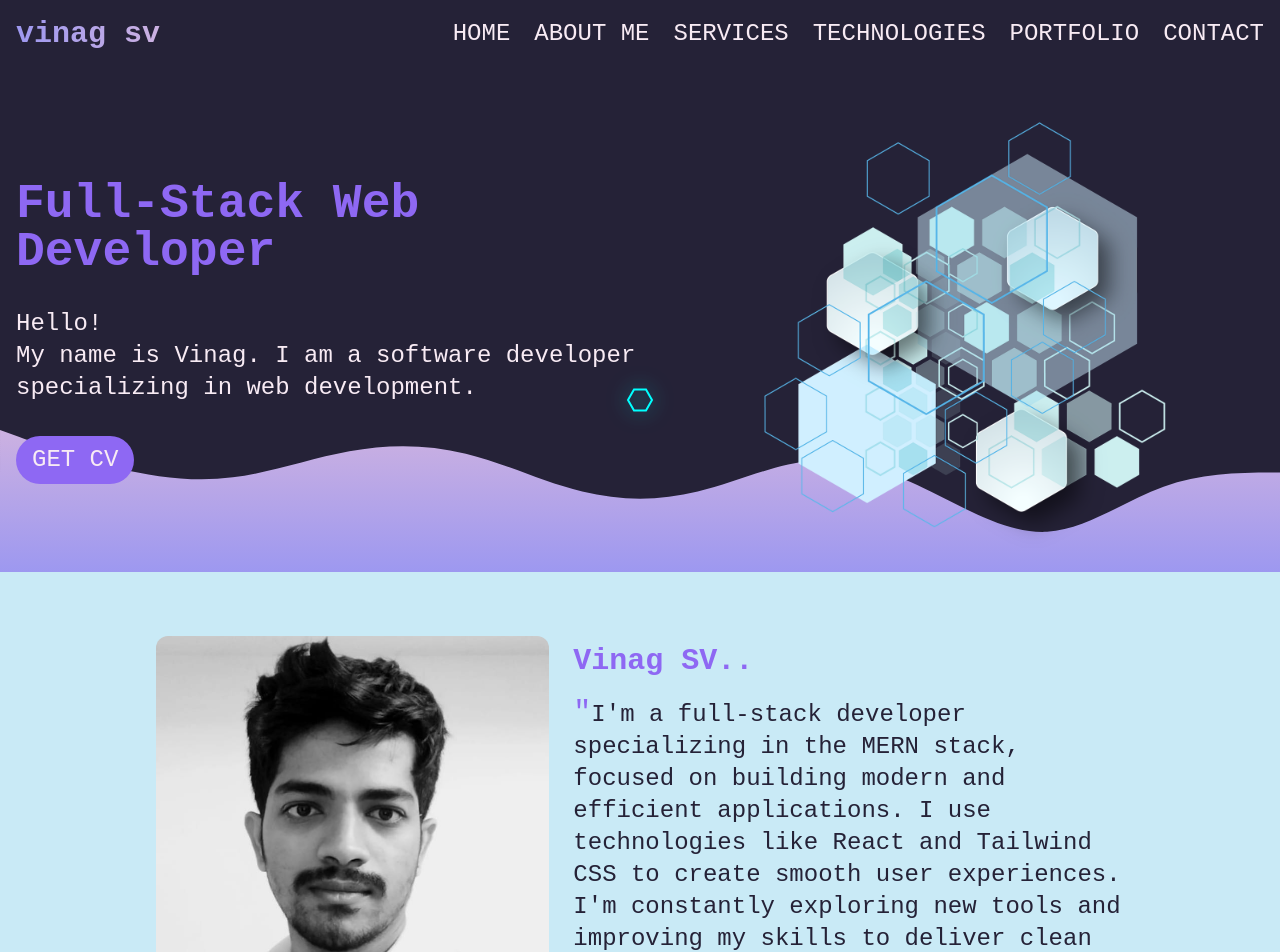
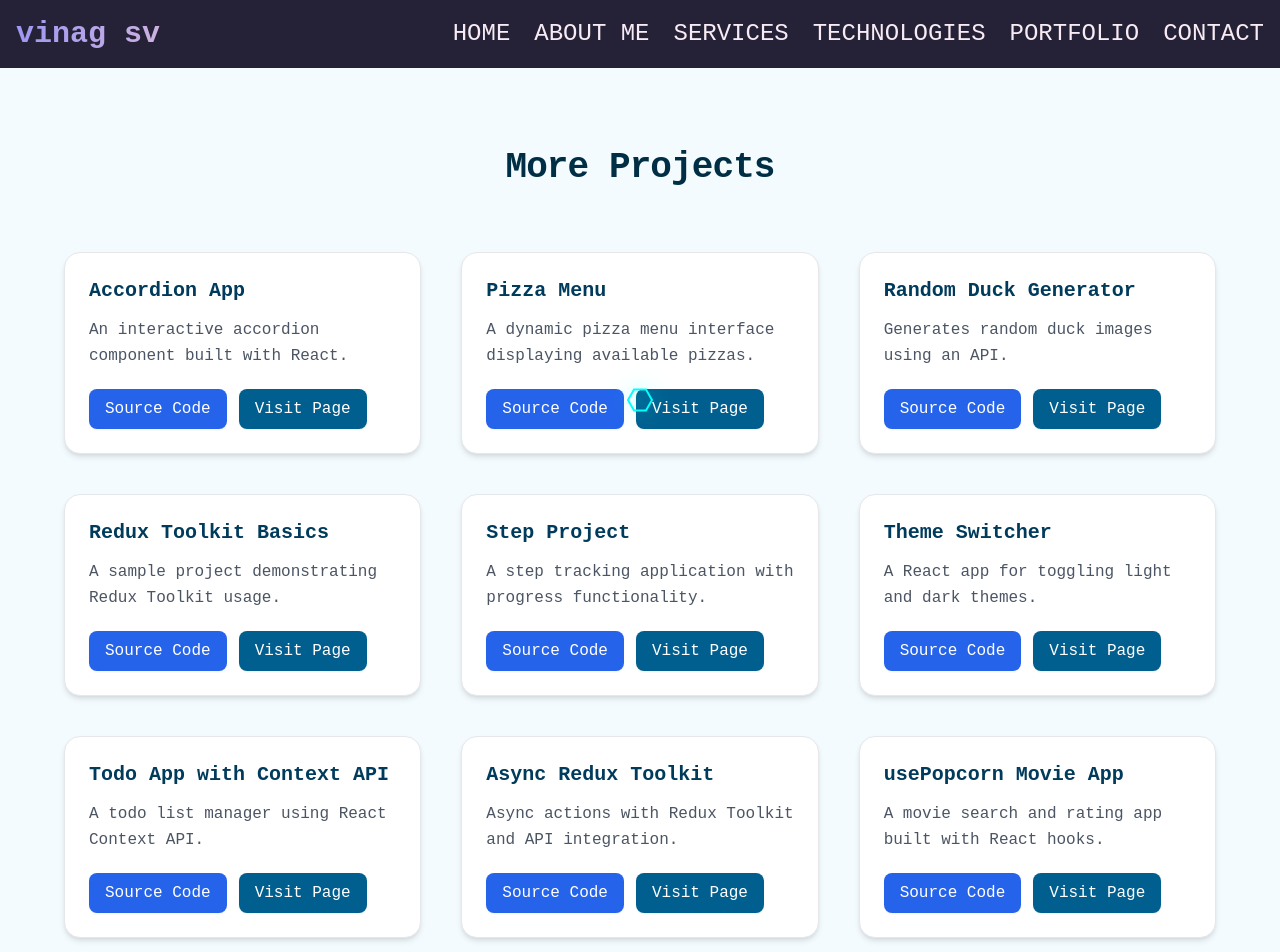
Before and after one commit to vinagsv/portfolio, a React (Vite) app in the folder portfolio/: page /more-projects in a window 1280 px wide. Shown: the top 952 px of the page. Built offline with nearby package versions, Linux system fonts and the light colour scheme; a web font is replaced by a local one.

Commit message:
added more projects page

```diff
--- a/portfolio/package.json
+++ b/portfolio/package.json
@@ -15,7 +15,8 @@
     "motion": "^12.7.4",
     "react": "^19.0.0",
     "react-dom": "^19.0.0",
-    "react-icons": "^5.5.0"
+    "react-icons": "^5.5.0",
+    "react-router-dom": "^7.6.1"
   },
   "devDependencies": {
     "@eslint/js": "^9.21.0",
--- a/portfolio/src/components/Link.jsx
+++ b/portfolio/src/components/Link.jsx
@@ -1,17 +1,30 @@
 import { motion } from "framer-motion";
+import { Link as RouterLink, useLocation } from "react-router-dom";
+
 export function Link({ content, href, motionDelay }) {
+  const location = useLocation();
+  const isHashLink = href.startsWith("#");
+
+  // For hash links, use location object to specify pathname and hash
+  // On home page, just href (hash), on other pages, go to '/' with hash
+  const to = isHashLink
+    ? location.pathname === "/"
+      ? { hash: href }
+      : { pathname: "/", hash: href }
+    : href;
+
   return (
     <motion.li
       initial={{ opacity: 0, scale: 2, y: 150 }}
       animate={{ opacity: 1, scale: 1, y: 0 }}
       transition={{ delay: motionDelay }}
     >
-      <a
-        href={href}
+      <RouterLink
+        to={to}
         className="relative w-full inline-block text-center uppercase hover:text-orquidea transition-transform xl:hover:translate-y-1 xl:hover:scale-x-105 after:absolute xl:after:w-2 after:aspect-square after:bg-transparent after:-top-0 xl:hover:after:bg-orquidea after:rounded-full xl:after:left-1/2 xl:hover:after:-translate-y-2 xl:after:transition-all after:-translate-x-1/2"
       >
         {content}
-      </a>
+      </RouterLink>
     </motion.li>
   );
 }
--- /dev/null
+++ b/portfolio/src/database/projects.json
@@ -0,0 +1,62 @@
+[
+  {
+    "title": "Accordion App",
+    "description": "An interactive accordion component built with React.",
+    "sourceLink": "https://github.com/vinagsv/wsa-react/tree/main/accordian",
+    "pageLink": "https://accordian-wvr1.onrender.com/"
+  },
+  {
+    "title": "Pizza Menu",
+    "description": "A dynamic pizza menu interface displaying available pizzas.",
+    "sourceLink": "https://github.com/vinagsv/wsa-react/tree/main/pizza-menu",
+    "pageLink": "https://pizza-menu-wvr2.onrender.com/"
+  },
+  {
+    "title": "Random Duck Generator",
+    "description": "Generates random duck images using an API.",
+    "sourceLink": "https://github.com/vinagsv/wsa-react/tree/main/random-duck",
+    "pageLink": "https://random-duck-wvr3.onrender.com/"
+  },
+  {
+    "title": "Redux Toolkit Basics",
+    "description": "A sample project demonstrating Redux Toolkit usage.",
+    "sourceLink": "https://github.com/vinagsv/wsa-react/tree/main/reactreduxtoolkit",
+    "pageLink": "https://reactreduxtoolkit-wvr4.onrender.com/"
+  },
+  {
+    "title": "Step Project",
+    "description": "A step tracking application with progress functionality.",
+    "sourceLink": "https://github.com/vinagsv/wsa-react/tree/main/step-project",
+    "pageLink": "https://step-project-wvr6.onrender.com/"
+  },
+  {
+    "title": "Theme Switcher",
+    "description": "A React app for toggling light and dark themes.",
+    "sourceLink": "https://github.com/vinagsv/wsa-react/tree/main/themeswitcher",
+    "pageLink": "https://themeswitcher-wvr7.onrender.com/"
+  },
+  {
+    "title": "Todo App with Context API",
+    "description": "A todo list manager using React Context API.",
+    "sourceLink": "https://github.com/vinagsv/wsa-react/tree/main/todocontextapi",
+    "pageLink": "https://todocontextapi.onrender.com/"
+  },
+  {
+    "title": "Async Redux Toolkit",
+    "description": "Async actions with Redux Toolkit and API integration.",
+    "sourceLink": "https://github.com/vinagsv/wsa-react/tree/main/redux-rtk-async",
+    "pageLink": "https://redux-rtk-async-wvr5.onrender.com/"
+  },
+  {
+    "title": "usePopcorn Movie App",
+    "description": "A movie search and rating app built with React hooks.",
+    "sourceLink": "https://github.com/vinagsv/wsa-react/tree/main/usePopcorn",
+    "pageLink": "https://usepopcorn-wvr10.onrender.com/"
+  },
+  {
+    "title": "Travel Packing List",
+    "description": "An app to manage and organize your travel packing list.",
+    "sourceLink": "https://github.com/vinagsv/wsa-react/tree/main/travel-list",
+    "pageLink": "https://travel-list-1hsp.onrender.com/"
+  }
+]
--- a/portfolio/src/layout/Footer.jsx
+++ b/portfolio/src/layout/Footer.jsx
@@ -6,7 +6,17 @@ import {
   AiOutlineCopyrightCircle,
 } from "react-icons/ai";
 import { BsFillTelephoneFill } from "react-icons/bs";
+import { useState } from "react";
+
 export function Footer() {
+  const [tooltip, setTooltip] = useState("");
+
+  const handleCopy = (text, type) => {
+    navigator.clipboard.writeText(text);
+    setTooltip(type);
+    setTimeout(() => setTooltip(""), 1000);
+  };
+
   return (
     <footer className="bg-dark" id="contact">
       <div className="text-light wrapper flex flex-col items-center gap-12 p-4 py-12 text-2xl font-medium lg:flex-row lg:justify-between">
@@ -26,19 +36,36 @@ export function Footer() {
             </a>
           </div>
         </div>
-        <div className="text-xl text-center lg:-order-1">
-          <h2>
+
+        <div className="text-xl text-center relative lg:-order-1">
+          <div
+            className="cursor-pointer inline-block relative group"
+            onClick={() => handleCopy("+91 9480494529", "phone")}
+          >
             <BsFillTelephoneFill className="inline mr-2" />
             +91 9480494529
-          </h2>
-          <h2>
+            <span className="absolute bottom-full left-1/2 transform -translate-x-1/2 mb-1 px-2 py-1 text-sm bg-gray-800 text-white rounded opacity-0 group-hover:opacity-100 transition">
+              {tooltip === "phone" ? "Copied!" : "Copy"}
+            </span>
+          </div>
+
+          <br />
+
+          <div
+            className="cursor-pointer inline-block relative group mt-4"
+            onClick={() => handleCopy("vinagsv@gmail.com", "email")}
+          >
             <AiOutlineMail className="inline mr-2" />
             vinagsv@gmail.com
-          </h2>
+            <span className="absolute bottom-full left-1/2 transform -translate-x-1/2 mb-1 px-2 py-1 text-sm bg-gray-800 text-white rounded opacity-0 group-hover:opacity-100 transition">
+              {tooltip === "email" ? "Copied!" : "Copy"}
+            </span>
+          </div>
         </div>
+
         <h2 className="text-xl">
           <AiOutlineCopyrightCircle className="inline mr-2" />
-          2025 all rights reserved (vinag)
+          2025 all rights reserved vinag.
         </h2>
       </div>
     </footer>
--- /dev/null
+++ b/portfolio/src/layout/MoreProjects.jsx
@@ -0,0 +1,55 @@
+import React from "react";
+import projects from "../database/projects.json";
+
+const MoreProjects = () => {
+  return (
+    <div className="bg-[#f4fbfe] min-h-screen py-20 px-4">
+      <div className="max-w-6xl mx-auto">
+        <h2 className="text-4xl font-extrabold text-[#002e44] mb-16 text-center tracking-tight">
+          More Projects
+        </h2>
+        <ul className="grid grid-cols-1 md:grid-cols-2 lg:grid-cols-3 gap-10">
+          {projects.map((project) => (
+            <li
+              key={project.title}
+              className="bg-white rounded-2xl shadow-md border border-gray-200 p-6 transition-transform duration-300 hover:scale-[1.02] hover:shadow-lg"
+            >
+              <h3 className="text-xl font-bold text-[#003b5c] mb-3">
+                {project.title}
+              </h3>
+              <p className="text-gray-600 mb-5 leading-relaxed">
+                {project.description}
+              </p>
+              <div className="flex gap-3 flex-wrap mt-auto">
+                {project.sourceLink && (
+                  <a
+                    href={project.sourceLink}
+                    target="_blank"
+                    rel="noopener noreferrer"
+                    className="inline-block"
+                  >
+                    <button className="bg-blue-600 text-white px-4 py-2 rounded-lg hover:bg-blue-700 transition duration-300 shadow-sm hover:shadow-md">
+                      Source Code
+                    </button>
+                  </a>
+                )}
+                <a
+                  href={project.pageLink}
+                  target="_blank"
+                  rel="noopener noreferrer"
+                  className="inline-block"
+                >
+                  <button className="bg-[#005f8f] text-white px-4 py-2 rounded-lg hover:bg-[#003c5c] transition duration-300 shadow-sm hover:shadow-md">
+                    Visit Page
+                  </button>
+                </a>
+              </div>
+            </li>
+          ))}
+        </ul>
+      </div>
+    </div>
+  );
+};
+
+export default MoreProjects;
--- a/portfolio/src/layout/Nav.jsx
+++ b/portfolio/src/layout/Nav.jsx
@@ -31,7 +31,7 @@ function Mobile() {
       </div>
       {renderMenu && (
         <ul className="space-y-2 text-2xl xl:hidden">
-          <Link content="home" href="#" />
+          <Link content="home" href="/" />
           <Link content="about me" href="#about" />
           <Link content="services" href="#services" />
           <Link content="technologies" href="#experience" />
@@ -56,7 +56,7 @@ function Desktop() {
       </motion.h1>
 
       <ul className="flex gap-6 text-2xl">
-        <Link content="home" href="#" motionDelay={0.5} />
+        <Link content="home" href="/" motionDelay={0.5} />
         <Link content="about me" href="#about" motionDelay={0.6} />
         <Link content="services" href="#services" motionDelay={0.7} />
         <Link content="technologies" href="#experience" motionDelay={0.8} />
--- a/portfolio/src/layout/Portfolio.jsx
+++ b/portfolio/src/layout/Portfolio.jsx
@@ -1,9 +1,28 @@
+import { useEffect } from "react";
+import { Link } from "react-router-dom";
+import { useLocation } from "react-router-dom";
 import { PortfolioCard } from "../components/PortfolioCard";
 import { PortfolioToggle } from "../components/PortfolioToggle";
 import { Tooltip } from "../components/Tooltip";
 import db from "../database/bd.json";
 
 export function Portfolio() {
+  const location = useLocation();
+
+  useEffect(() => {
+    if (location.hash) {
+      setTimeout(() => {
+        const id = location.hash.replace("#", "");
+        const el = document.getElementById(id);
+        if (el) {
+          el.scrollIntoView({ behavior: "smooth" });
+        }
+      }, 100);
+    } else {
+      window.scrollTo({ top: 0, behavior: "smooth" });
+    }
+  }, [location]);
+
   return (
     <div className="bg-[#c9eaf6]" id="portfolio">
       <div className="wrapper px-4 py-36">
@@ -18,9 +37,9 @@ export function Portfolio() {
             </Tooltip>
           </div>
         </div>
+
         <div className="grid grid-cols-1 gap-12 mt-12 sm:grid-cols-2 xl:grid-cols-3">
-          {db.portfolio.web.map((e) => {
-            return (
+          {db.portfolio.web.map((e) => (
             <PortfolioCard
               key={e.title}
               src={e.src}
@@ -30,8 +49,20 @@ export function Portfolio() {
               sourceLink={e.sourceLink}
               skills={e.skills}
             />
-            );
-          })}
+          ))}
+        </div>
+
+        <div className="mt-12 text-center">
+          <Link
+            to="/more-projects"
+            onClick={() => {
+              window.scrollTo({ top: 0, behavior: "smooth" });
+            }}
+          >
+            <button className="bg-[#731dba] text-white text-lg font-medium px-6 py-2 rounded-lg hover:bg-[#2fe1fc] transition duration-300 shadow-md">
+              View More Projects
+            </button>
+          </Link>
         </div>
       </div>
     </div>
--- a/portfolio/src/main.jsx
+++ b/portfolio/src/main.jsx
@@ -1,28 +1,59 @@
 import React from "react";
 import ReactDOM from "react-dom/client";
+import { BrowserRouter, Routes, Route, useLocation } from "react-router-dom";
+
 import { About } from "./layout/About";
 import { Services } from "./layout/Services";
 import { Hero } from "./layout/Hero";
 import { Nav } from "./layout/Nav";
 import { Experience } from "./layout/Experience";
-import "./styles/tailwind.css";
 import { Portfolio } from "./layout/Portfolio";
 import { Footer } from "./layout/Footer";
+import MoreProjects from "./layout/MoreProjects";
 import HexagonCursor from "./components/HexagonCursor";
 
-ReactDOM.createRoot(document.getElementById("root")).render(
-  <React.StrictMode>
-    <HexagonCursor /> {/*  hexagon cursor */}
+import db from "./database/bd.json";
+import "./styles/tailwind.css";
+
+function AppLayout() {
+  const location = useLocation();
+  const isHome = location.pathname === "/";
+
+  return (
+    <>
+      <HexagonCursor />
       <header className="bg-dark text-light">
         <Nav />
-      <Hero />
+        {isHome && <Hero />}
       </header>
       <main>
+        <Routes>
+          <Route
+            path="/"
+            element={
+              <>
                 <About />
                 <Services />
                 <Experience />
                 <Portfolio />
+              </>
+            }
+          />
+          <Route
+            path="/more-projects"
+            element={<MoreProjects projects={db.portfolio.web} />}
+          />
+        </Routes>
       </main>
       <Footer />
+    </>
+  );
+}
+
+ReactDOM.createRoot(document.getElementById("root")).render(
+  <React.StrictMode>
+    <BrowserRouter>
+      <AppLayout />
+    </BrowserRouter>
   </React.StrictMode>
 );
```
Lines whose indentation alone changed are shown as unchanged.
